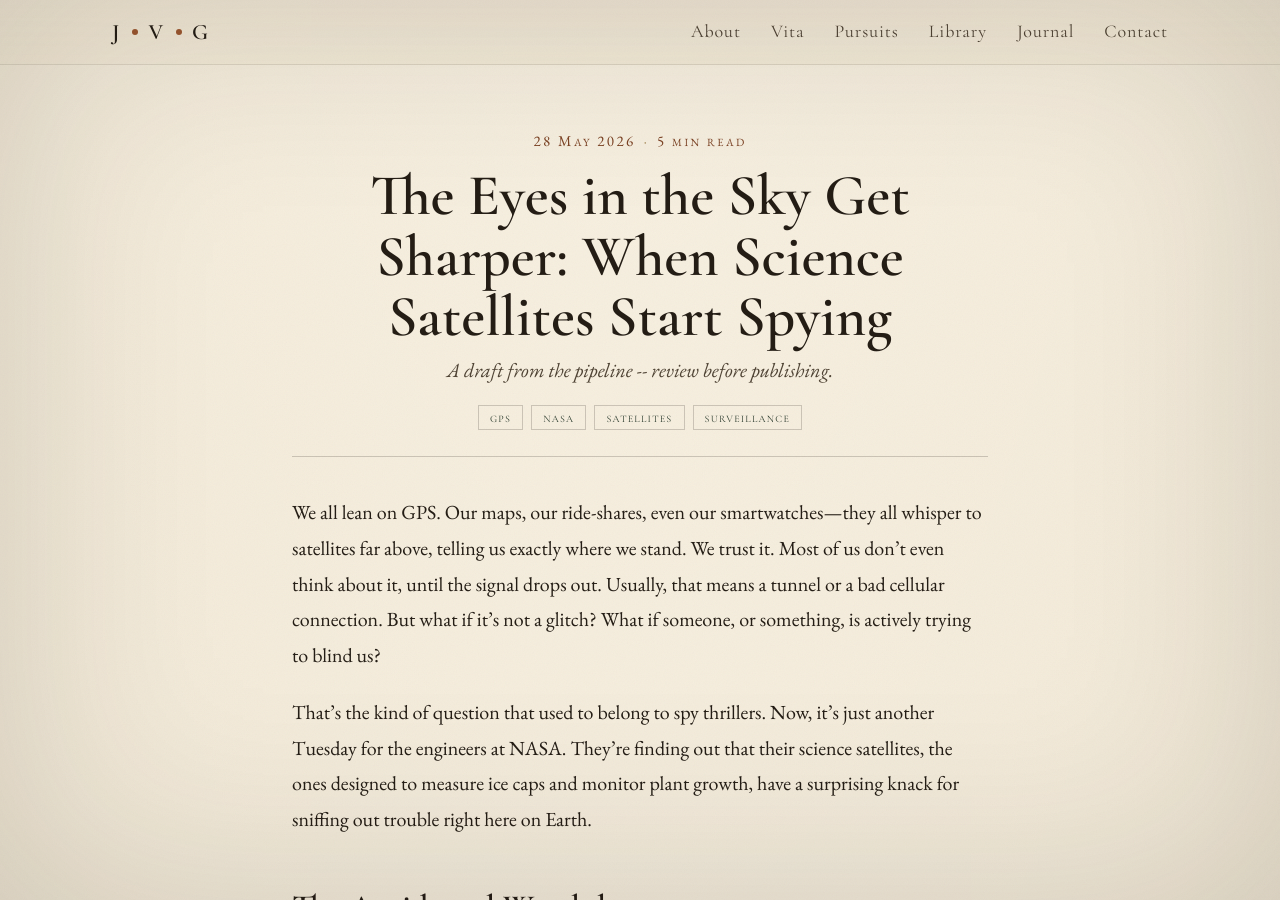
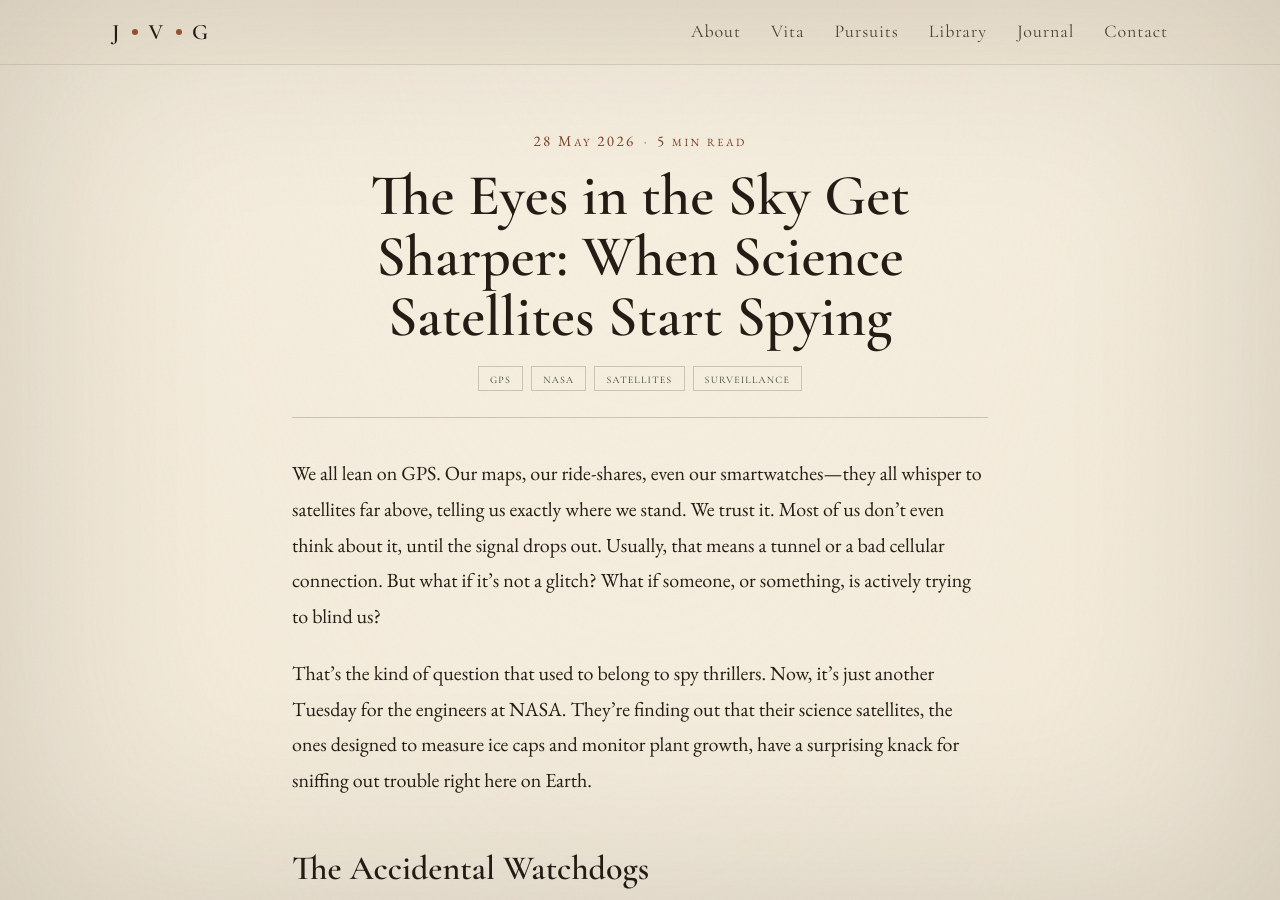
Before and after one commit to jg512/jangrundl-site, a Jekyll site: the page built from _posts/2026-05-28-the-eyes-in-the-sky-get-sharper-when-science-satellites-star.md, in a window 1280 px wide and 900 px high. Built offline with Jekyll 4.4.1, drawn with Linux system fonts in a browser that asks for light colours.

Commit message:
Update post status from draft to done

```diff
--- a/_posts/2026-05-28-the-eyes-in-the-sky-get-sharper-when-science-satellites-star.md
+++ b/_posts/2026-05-28-the-eyes-in-the-sky-get-sharper-when-science-satellites-star.md
@@ -1,7 +1,7 @@
 ---
 layout: post
 title: "The Eyes in the Sky Get Sharper: When Science Satellites Start Spying"
-subtitle: "A draft from the pipeline -- review before publishing."
+subtitle: ""
 date: 2026-05-28 14:19:18 +0000
 tags: [gps, nasa, satellites, surveillance]
 description: "We all lean on GPS. Our maps, our ride-shares, even our smartwatches—they all whisper to satellites far above, telling us exactly where we stand. We trust it. Most of us don't even"
@@ -9,7 +9,7 @@ canonical_url: https://www.jangrundl.de/journal/the-eyes-in-the-sky-get-sharper-
 source_label: "Ars Technica"
 source_url: https://arstechnica.com/gadgets/2026/05/nasa-satellites-can-spot-gps-jammers-on-earth/
 mode: deep_dive
-status: draft
+status: done
 ---
 
 We all lean on GPS. Our maps, our ride-shares, even our smartwatches—they all whisper to satellites far above, telling us exactly where we stand. We trust it. Most of us don't even think about it, until the signal drops out. Usually, that means a tunnel or a bad cellular connection. But what if it's not a glitch? What if someone, or something, is actively trying to blind us?
```
